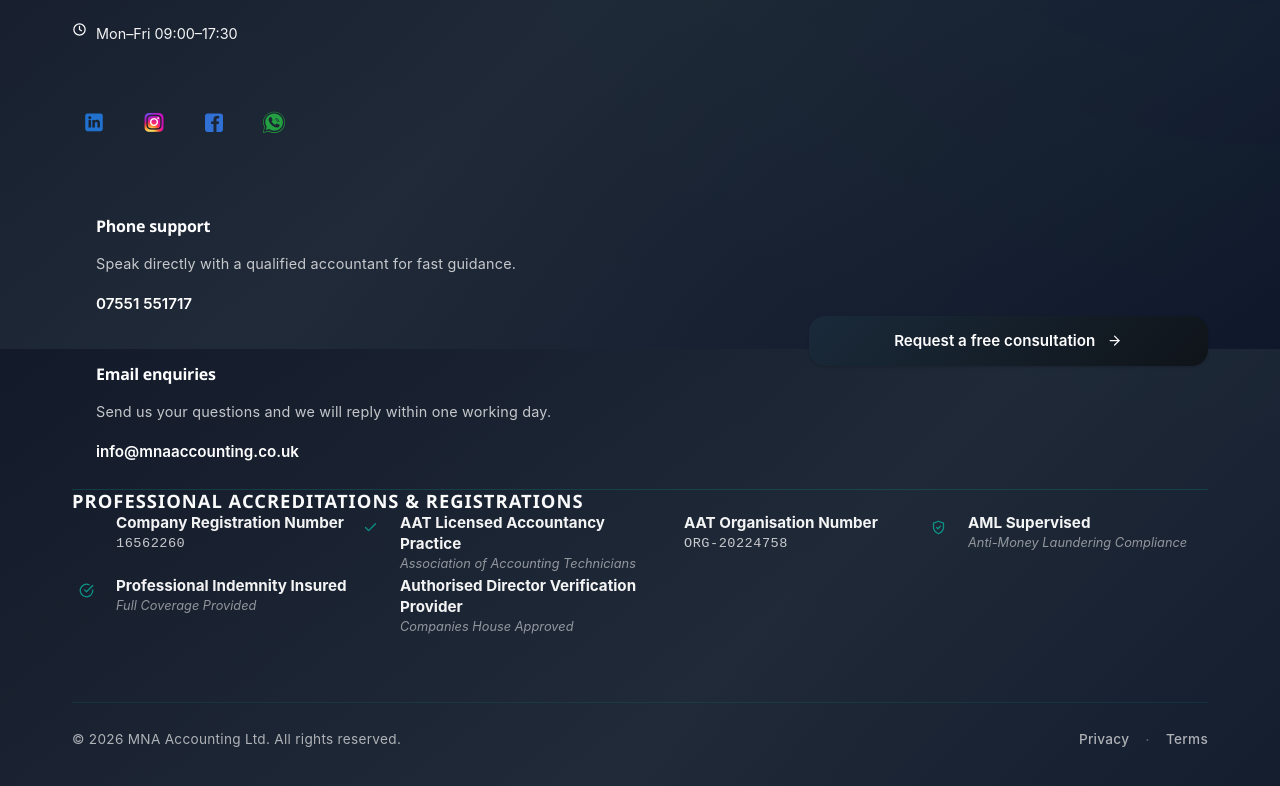
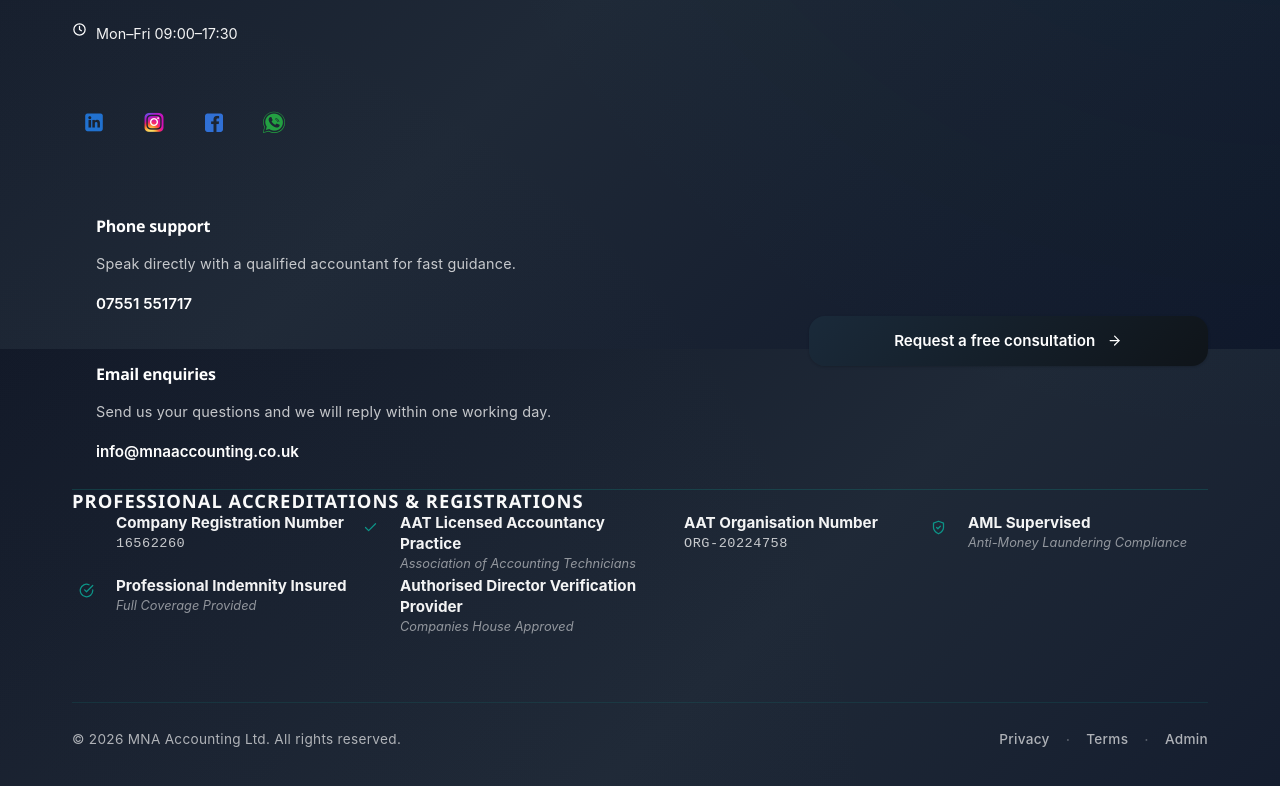
Before and after one commit to Ligawa25472/csv-main, an Angular app: page /home in a window 1280 px wide. Shown: the part 6699-7485 px from the top of the page. Built offline with nearby package versions, Linux system fonts and the light colour scheme.

Commit message:
feat: add admin link styling and inclusion in footer
Co-authored-by: Ligawa25472 <256903250+Ligawa25472@users.noreply.github.com>

```diff
--- a/src/app/components/footer/footer.component.css
+++ b/src/app/components/footer/footer.component.css
@@ -564,6 +564,36 @@
   color: rgba(255, 255, 255, 0.3);
 }
 
+.admin-link {
+  color: rgba(255, 255, 255, 0.65);
+  font-size: 0.85rem;
+  font-weight: 500;
+  letter-spacing: 0.3px;
+  transition: all var(--transition-fast);
+  position: relative;
+}
+
+.admin-link::after {
+  content: '';
+  position: absolute;
+  bottom: -2px;
+  left: 0;
+  width: 0;
+  height: 1px;
+  background: #0d9488;
+  transition: width var(--transition-fast);
+}
+
+.admin-link:hover,
+.admin-link:focus-visible {
+  color: #fff;
+}
+
+.admin-link:hover::after,
+.admin-link:focus-visible::after {
+  width: 100%;
+}
+
 /* Container */
 .container {
   max-width: var(--container);
--- a/src/app/components/footer/footer.component.html
+++ b/src/app/components/footer/footer.component.html
@@ -152,6 +152,8 @@
           <a routerLink="/privacy-policy">Privacy</a>
           <span aria-hidden="true">·</span>
           <a routerLink="/terms">Terms</a>
+          <span aria-hidden="true">·</span>
+          <a routerLink="/admin/login" class="admin-link">Admin</a>
         </p>
       </div>
     </div>
```
